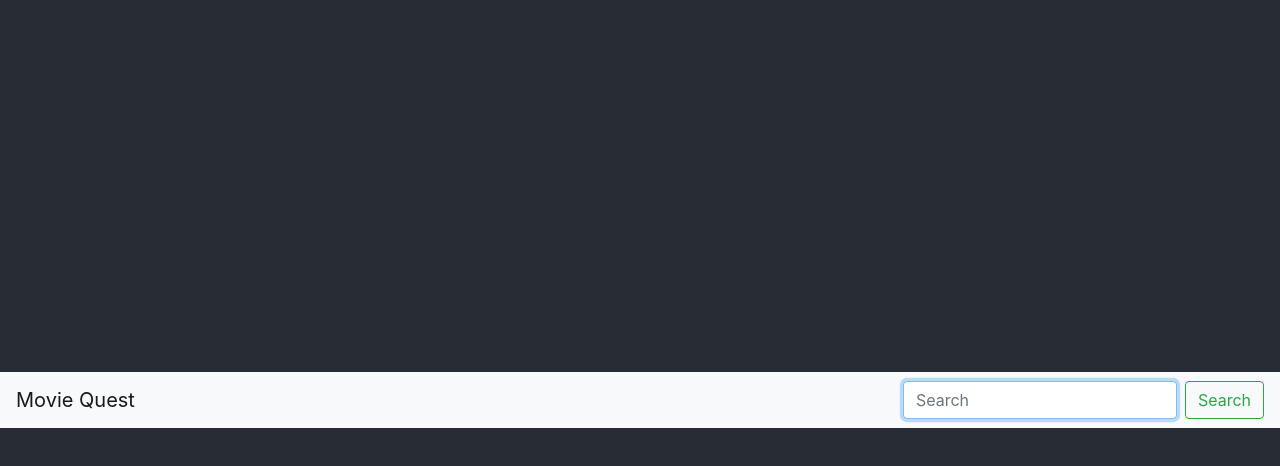
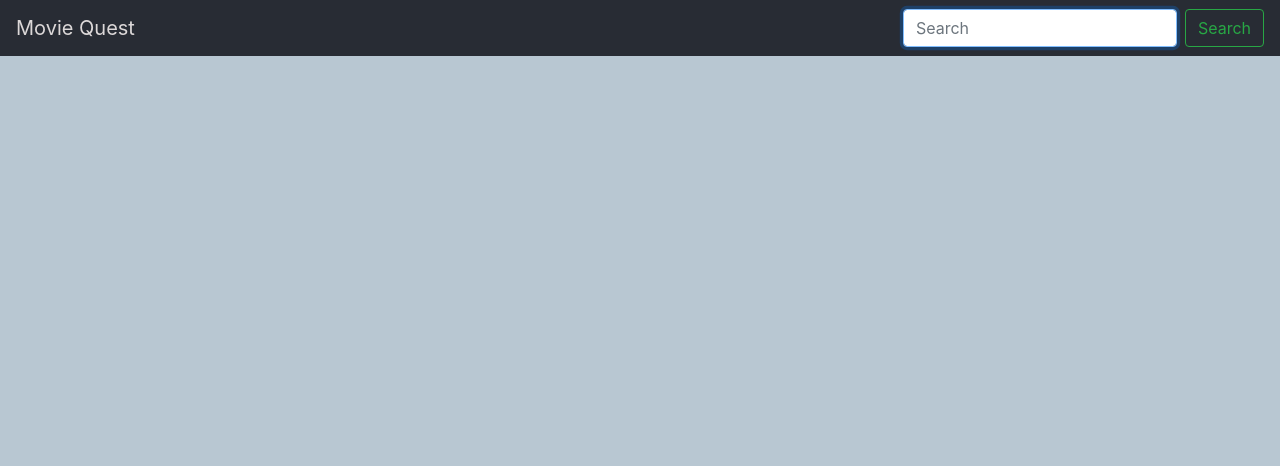
Before and after one commit to thimpat/moviequest, a React (Create React App) app: page / in a window 1280 px wide. Shown: the top 466 px of the page. Built offline with nearby package versions, Linux system fonts and the light colour scheme.

Commit message:
FEAT: AC5 Make search bar always visible

```diff
--- a/src/app/App.css
+++ b/src/app/App.css
@@ -15,7 +15,6 @@
 
 .App-header {
   background-color: #282c34;
-  min-height: 100vh;
   display: flex;
   flex-direction: column;
   align-items: center;
--- a/src/app/App.js
+++ b/src/app/App.js
@@ -1,13 +1,31 @@
 import "./App.css";
 import SearchBar from "./components/SearchBar";
+import { BrowserRouter as Router, Switch, Route } from "react-router-dom";
+import PageDetails from "./views/PageDetails";
 
 function App() {
   return (
-    <div className="App">
-      <header className="App-header">
-        <SearchBar />
-      </header>
-    </div>
+    <Router>
+      <div className="App">
+        <header className="App-header">
+          <SearchBar />
+        </header>
+        <Switch>
+          <Route path="/shows">
+            <PageDetails />
+          </Route>
+          <Route path="/movies">
+            <PageDetails />
+          </Route>
+          <Route path="/actors">
+            <PageDetails />
+          </Route>
+          <Route path="/">
+            <PageDetails />
+          </Route>
+        </Switch>
+      </div>
+    </Router>
   );
 }
 
--- a/src/app/components/SearchBar/styles.js
+++ b/src/app/components/SearchBar/styles.js
@@ -3,7 +3,14 @@ import styled from "styled-components";
 export const Container = styled.div`
   width: 100%;
 
-  .navbar-brand {
-    user-select: contain;
+  .navbar {
+    background: #282c34 !important /** Override Bootstrap 4 **/;
+    position: fixed;
+    width: 100%;
+
+    .navbar-brand {
+      color: #dcd8d8;
+      user-select: contain;
+    }
   }
 `;
--- /dev/null
+++ b/src/app/views/PageDetails/index.jsx
@@ -0,0 +1,11 @@
+import { Container } from "./styles";
+
+function PageDetails() {
+  return (
+    <Container>
+      <span></span>
+    </Container>
+  );
+}
+
+export default PageDetails;
--- /dev/null
+++ b/src/app/views/PageDetails/styles.js
@@ -0,0 +1,9 @@
+import styled from "styled-components";
+
+export const Container = styled.div`
+  width: 100%;
+
+  .navbar-brand {
+    user-select: contain;
+  }
+`;
--- a/src/index.scss
+++ b/src/index.scss
@@ -1,4 +1,9 @@
 @import "./variables";
+
+html
+{
+  background: #b8c7d2 !important;
+}
 
 body {
   margin: 0;
```
